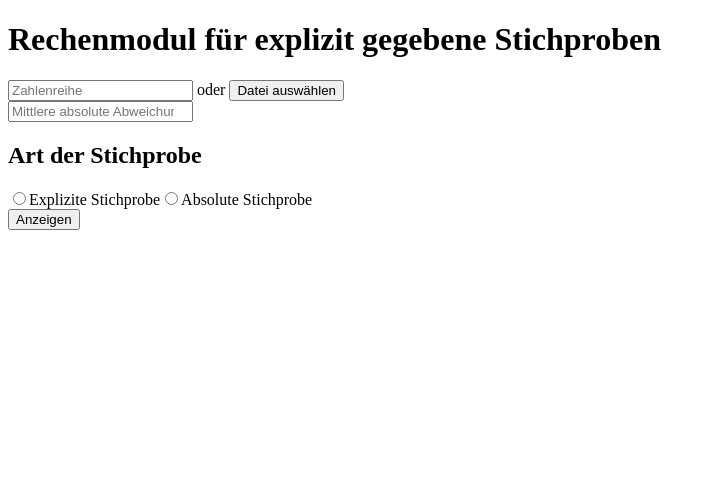
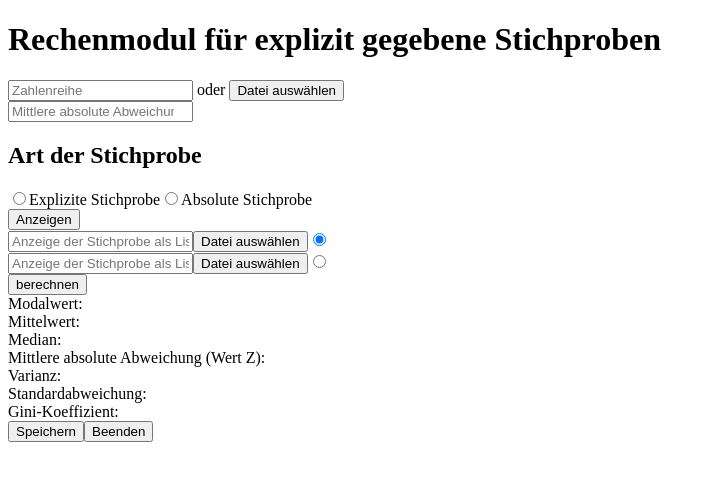
Before and after one commit to JulianGommlich/StatisticsCalculator, an Angular app in the folder StatisticsCalculatorFrontend/: page / in a window 1280 px wide. Shown: the top 480 px of the page, without its empty margins (0-716 px from the left). Built offline with nearby package versions, Linux system fonts and the light colour scheme.

Commit message:
view2 Komponenten hinzugefügt und etwas bearbeitet

```diff
--- a/StatisticsCalculatorFrontend/src/app/app.component.html
+++ b/StatisticsCalculatorFrontend/src/app/app.component.html
@@ -1 +1,2 @@
 <app-view1></app-view1>
+<app-view2-anzeige-stichproben></app-view2-anzeige-stichproben>
--- a/StatisticsCalculatorFrontend/src/app/app.module.ts
+++ b/StatisticsCalculatorFrontend/src/app/app.module.ts
@@ -4,11 +4,13 @@ import { NgModule } from '@angular/core';
 import { AppRoutingModule } from './app-routing.module';
 import { AppComponent } from './app.component';
 import { View1Component } from './view1/view1.component';
+import { View2AnzeigeStichprobenComponent } from './view2-anzeige-stichproben/view2-anzeige-stichproben.component';
 
 @NgModule({
   declarations: [
     AppComponent,
-    View1Component
+    View1Component,
+    View2AnzeigeStichprobenComponent
   ],
   imports: [
     BrowserModule,
--- /dev/null
+++ b/StatisticsCalculatorFrontend/src/app/view2-anzeige-stichproben/view2-anzeige-stichproben.component.html
@@ -0,0 +1,48 @@
+<form id="view2Output">
+    <input type="textarea" id="explicitSequence" placeholder="Anzeige der Stichprobe als Liste (explizit)">
+    <input type="button" id="editButton1" value="Datei auswählen">
+    <input type="radio" id="checkBox1" name="sampleType" checked="checked">
+    <br>
+    <input type="textarea" id="absoluteSequence" placeholder="Anzeige der Stichprobe als Liste (absolut)">
+    <input type="button" id="editButton2" value="Datei auswählen">
+    <input type="radio" id="checkBox2" name="sampleType">
+    <br>
+    <input type="submit" id="ABSCHUSS" value="berechnen">
+</form>
+
+<form id="view2CalculatedValues">
+    <div id="listOfCalculatedValues">
+        <label>Modalwert:</label>
+        <!--Placeholder Modalwert-->
+        <br>
+        <label>Mittelwert:</label>
+        <!--Placeholder Mittelwert-->
+        <br>
+        <label>Median:</label>
+        <!--Placeholder Median-->
+        <br>
+        <label>Mittlere absolute Abweichung (Wert Z):</label>
+        <!--Placeholder Mittlere absolute Abweichung (Wert Z)-->
+        <br>
+        <label>Varianz:</label>
+        <!--Placeholder Varianz-->
+        <br>
+        <label>Standardabweichung:</label>
+        <!--Placeholder Modalwert-->
+        <br>
+        <label>Gini-Koeffizient:</label>
+        <!--Placeholder Gini-Koeffizient-->
+        <br>
+    </div>
+    <div id="tableQuantile">
+        <!--IDK HOW TO DO DIS SHIAT WTF, FK OFF QUANTILE-->
+    </div>
+    <div id="4HorsemenOfCharts">
+        <!--Placeholder IDK how to do it-->
+    </div>
+</form>
+
+<!--Speichern der Daten iwo hin-->
+<input type="button" id="saveData" value="Speichern">
+<!--Reset App-->
+<input type="button" id="resetApp" value="Beenden">
--- /dev/null
+++ b/StatisticsCalculatorFrontend/src/app/view2-anzeige-stichproben/view2-anzeige-stichproben.component.ts
@@ -0,0 +1,15 @@
+import { Component, OnInit } from '@angular/core';
+
+@Component({
+  selector: 'app-view2-anzeige-stichproben',
+  templateUrl: './view2-anzeige-stichproben.component.html',
+  styleUrls: ['./view2-anzeige-stichproben.component.css']
+})
+export class View2AnzeigeStichprobenComponent implements OnInit {
+
+  constructor() { }
+
+  ngOnInit(): void {
+  }
+
+}
```
Also changed, not shown: StatisticsCalculatorFrontend/src/app/view2-anzeige-stichproben/view2-anzeige-stichproben.component.css (added), 1 other file (tests, documents, lock files or other folders).
